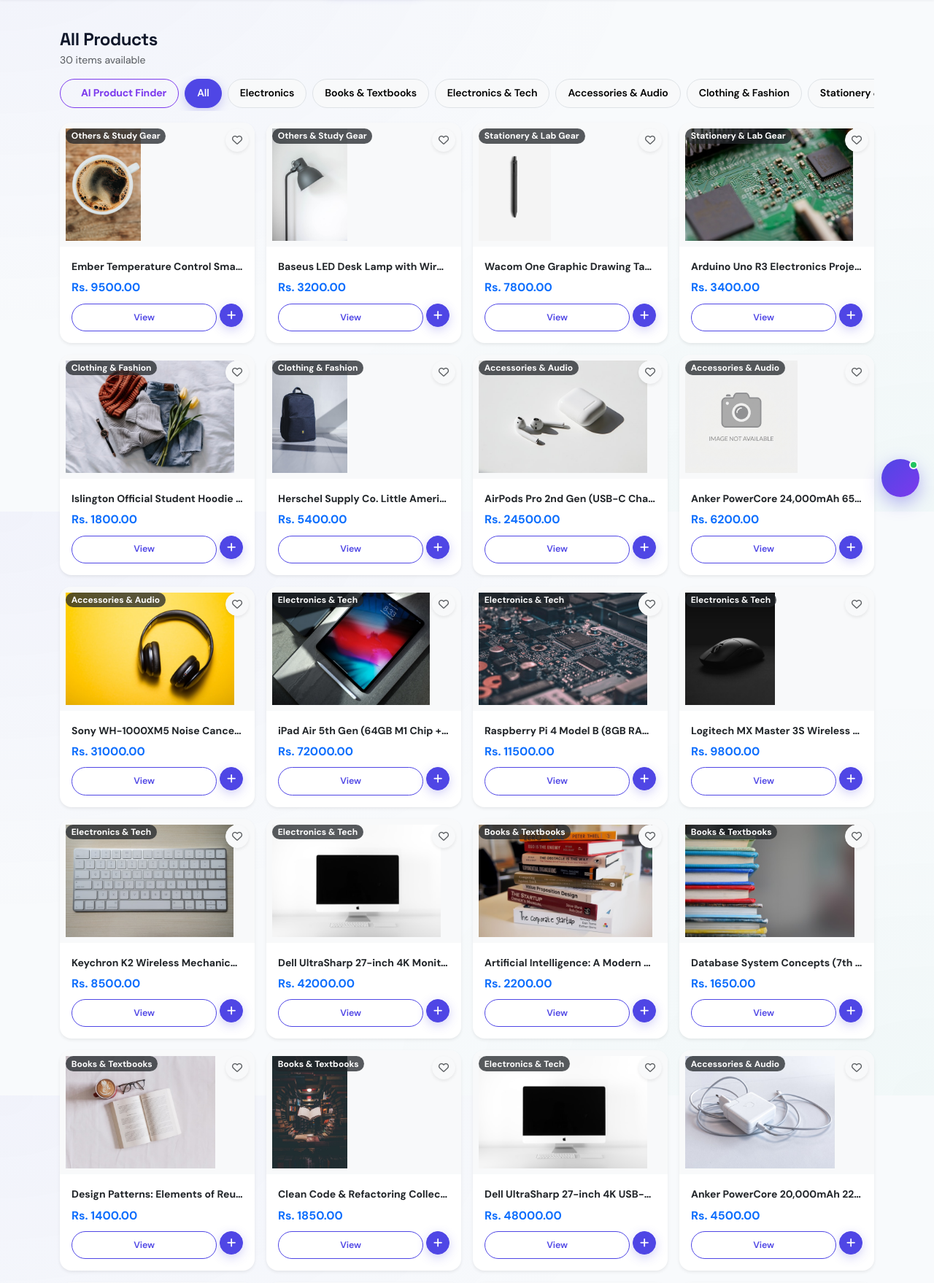
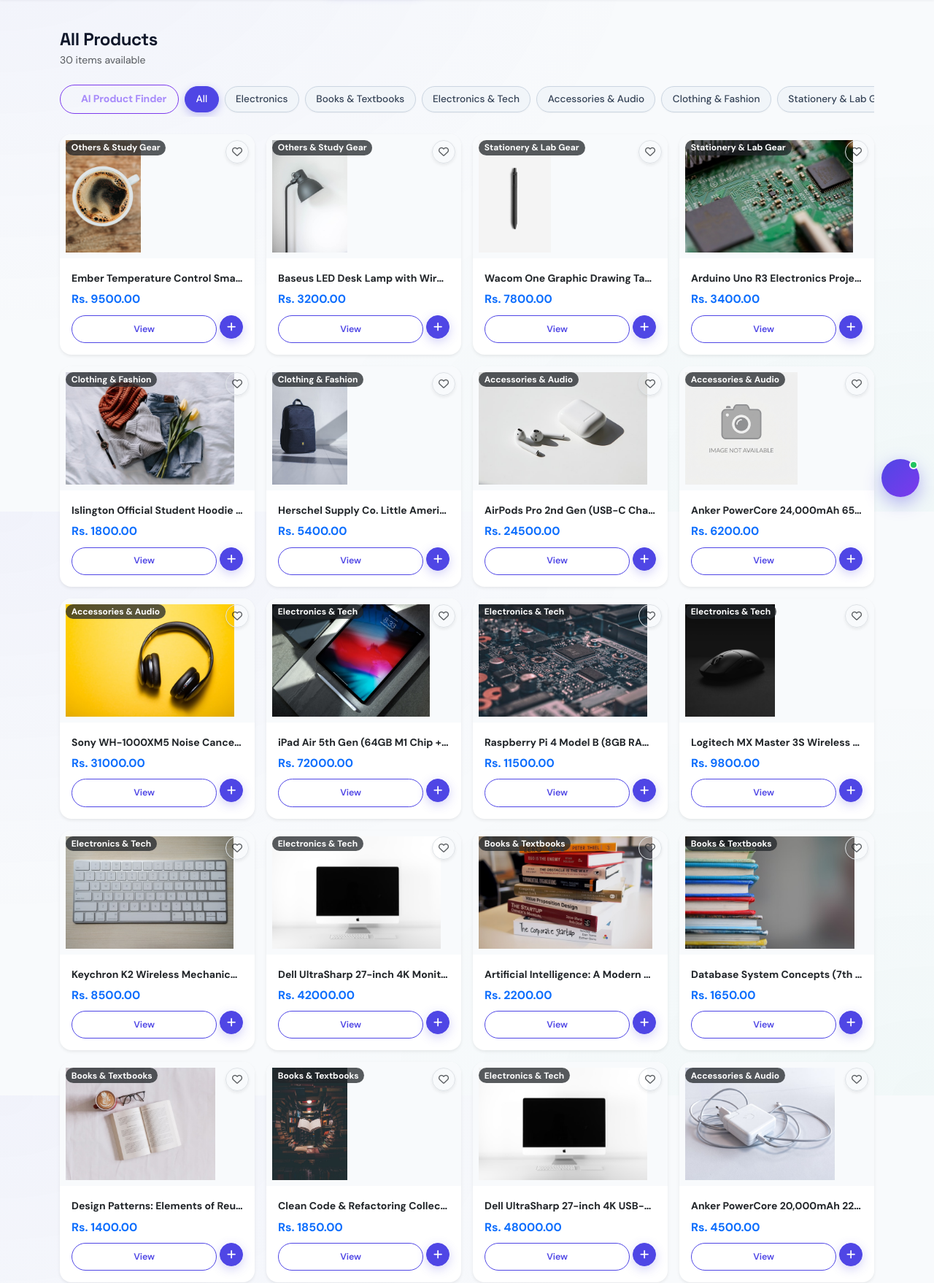
Before and after one commit to MaulikI8/summerclass, a Django app: page /products/ in a window 1280 px wide. Shown: the part 99-1857 px from the top of the page at 73% size. Run offline with Django 5.2, Linux system fonts and the light colour scheme; data comes from the database, SQL or seed files in the repository; tables that the repository leaves empty hold one stand-in row (values such as "Sample post"); grey boxes marked "Sample" are stand-in pictures; some libraries are stand-ins or nearby versions.

Commit message:
Fix dark mode styling, category chip contrast, and scrollbar track on store page

```diff
--- a/Templates/master/base.html
+++ b/Templates/master/base.html
@@ -64,7 +64,6 @@
     html[data-theme="dark"] .bg-light,
     html[data-theme="dark"] .bg-surface,
     html[data-theme="dark"] .card,
-    html[data-theme="dark"] .filter-chip,
     html[data-theme="dark"] .category-showcase-card,
     html[data-theme="dark"] .modal-content,
     html[data-bs-theme="dark"] main,
@@ -78,7 +77,6 @@
     html[data-bs-theme="dark"] .bg-light,
     html[data-bs-theme="dark"] .bg-surface,
     html[data-bs-theme="dark"] .card,
-    html[data-bs-theme="dark"] .filter-chip,
     html[data-bs-theme="dark"] .category-showcase-card,
     html[data-bs-theme="dark"] .modal-content {
         background: #0b0f1a !important;
@@ -92,6 +90,82 @@
     html[data-theme="dark"] .card,
     html[data-bs-theme="dark"] .card {
         background-color: #131827 !important;
+    }
+
+    html[data-theme="dark"] .bg-surface-elevated,
+    html[data-bs-theme="dark"] .bg-surface-elevated {
+        background-color: #1a2035 !important;
+    }
+    .bg-surface-elevated {
+        background-color: #f8fafc;
+    }
+
+    /* --- Scrollbar suppression utility --- */
+    .no-scrollbar {
+        -ms-overflow-style: none !important;
+        scrollbar-width: none !important;
+    }
+    .no-scrollbar::-webkit-scrollbar {
+        display: none !important;
+        width: 0 !important;
+        height: 0 !important;
+    }
+
+    /* --- Filter Chip Styles (Light & Dark) --- */
+    .filter-chip {
+        background-color: #f1f5f9;
+        border: 1px solid #cbd5e1;
+        color: #334155;
+        border-radius: 50rem;
+        padding: 0.35rem 0.9rem;
+        font-weight: 500;
+        font-size: 0.85rem;
+        text-decoration: none;
+        display: inline-flex;
+        align-items: center;
+        white-space: nowrap;
+        flex-shrink: 0;
+        transition: all 0.2s ease;
+    }
+    .filter-chip:hover {
+        background-color: #e2e8f0;
+        color: #0f172a;
+    }
+    .filter-chip.active {
+        background-color: #4f46e5 !important;
+        color: #ffffff !important;
+        border-color: #4f46e5 !important;
+    }
+
+    html[data-theme="dark"] .filter-chip,
+    html[data-bs-theme="dark"] .filter-chip {
+        background-color: #1a2035 !important;
+        border-color: #2a344d !important;
+        color: #cbd5e1 !important;
+    }
+    html[data-theme="dark"] .filter-chip:hover,
+    html[data-bs-theme="dark"] .filter-chip:hover {
+        background-color: #312e81 !important;
+        color: #a5b4fc !important;
+        border-color: #4338ca !important;
+    }
+
+    /* --- Global Dark Mode overrides for btn-light --- */
+    html[data-theme="dark"] .btn-light,
+    html[data-bs-theme="dark"] .btn-light,
+    html[data-theme="dark"] .btn-surface,
+    html[data-bs-theme="dark"] .btn-surface {
+        background-color: #1a2035 !important;
+        border-color: #2a344d !important;
+        color: #e2e8f0 !important;
+    }
+    html[data-theme="dark"] .btn-light:hover,
+    html[data-bs-theme="dark"] .btn-light:hover,
+    html[data-theme="dark"] .btn-surface:hover,
+    html[data-bs-theme="dark"] .btn-surface:hover {
+        background-color: #312e81 !important;
+        border-color: #4338ca !important;
+        color: #a5b4fc !important;
     }
 
     html[data-theme="dark"] h1, html[data-theme="dark"] h2, html[data-theme="dark"] h3,
--- a/Templates/products/products.html
+++ b/Templates/products/products.html
@@ -4,15 +4,17 @@
 
 {% block content %}
 <div class="container py-4">
-  <div class="d-flex justify-content-between align-items-center flex-wrap gap-2 mb-3">
+  <div class="d-flex justify-content-between align-items-center flex-wrap gap-3 mb-4">
     <div>
       <h4 class="fw-bold mb-0">{% if query %}Search: "{{ query }}"{% elif selected_category %}Category: {{ selected_category }}{% else %}All Products{% endif %}</h4>
       <small class="text-muted">{{ products|length }} item{{ products|length|pluralize }} available{% if query %} &bull; Ranked by AI relevance{% endif %}</small>
     </div>
-    <div class="d-flex gap-2 align-items-center overflow-auto py-1">
-      <a href="{% url 'ai_product_finder' %}" class="btn btn-sm btn-outline-purple rounded-pill px-3 fw-bold text-nowrap" style="color:#7c3aed;border-color:#7c3aed;"><i class="fas fa-sparkles me-1"></i> AI Product Finder</a>
-      <a href="{% url 'products' %}" class="btn btn-sm {% if not selected_category and not query %}btn-primary{% else %}btn-light border{% endif %} rounded-pill px-3 fw-semibold">All</a>
-      {% for cat in categories %}<a href="{% url 'products' %}?category={{ cat.name }}" class="btn btn-sm {% if selected_category == cat.name %}btn-primary{% else %}btn-light border{% endif %} rounded-pill px-3 fw-semibold text-nowrap">{{ cat.name }}</a>{% endfor %}
+    <div class="d-flex gap-2 align-items-center overflow-auto py-1 no-scrollbar" style="-ms-overflow-style:none; scrollbar-width:none;">
+      <a href="{% url 'ai_product_finder' %}" class="btn btn-sm btn-outline-purple rounded-pill px-3 fw-bold text-nowrap flex-shrink-0" style="color:#a78bfa;border-color:#7c3aed;"><i class="fas fa-sparkles me-1"></i> AI Product Finder</a>
+      <a href="{% url 'products' %}" class="filter-chip {% if not selected_category and not query %}active{% endif %}">All</a>
+      {% for cat in categories %}
+        <a href="{% url 'products' %}?category={{ cat.name }}" class="filter-chip {% if selected_category == cat.name %}active{% endif %}">{{ cat.name }}</a>
+      {% endfor %}
     </div>
   </div>
 
@@ -20,7 +22,7 @@
     {% for p in products %}
     <div class="col-lg-3 col-md-4 col-6">
       <div class="card h-100 border-0 shadow-sm rounded-4 overflow-hidden bg-surface" style="transition: transform 0.2s ease, box-shadow 0.2s ease;">
-        <div class="position-relative bg-light text-center p-2" style="height:170px;">
+        <div class="position-relative p-2 text-center bg-surface-elevated rounded-top-4" style="height:170px;">
           <a href="{% url 'product_detail' p.id %}">
             <img src="{% if p.product_image %}{{ p.product_image.url }}{% else %}{% static 'images/default.jpg' %}{% endif %}" class="img-fluid h-100 object-fit-contain" alt="{{ p.name }}" loading="lazy" onerror="this.onerror=null; this.src='{% static 'images/default.jpg' %}';"/>
           </a>
@@ -30,13 +32,13 @@
           {% elif p.stock <= 0 %}
           <span class="badge bg-danger position-absolute bottom-0 start-0 m-2 rounded-pill small">Sold Out</span>
           {% endif %}
-          <button type="button" class="btn btn-sm btn-light rounded-circle position-absolute top-0 end-0 m-2 shadow-sm p-1 d-flex align-items-center justify-content-center" style="width:32px;height:32px;" onclick="toggleWishlist('{{ p.id }}', this)" aria-label="Toggle wishlist item">
+          <button type="button" class="btn btn-sm btn-surface rounded-circle position-absolute top-0 end-0 m-2 shadow-sm p-1 d-flex align-items-center justify-content-center border" style="width:32px;height:32px;" onclick="toggleWishlist('{{ p.id }}', this)" aria-label="Toggle wishlist item">
             <i class="{% if p.id in wishlist_ids %}fas fa-heart text-danger{% else %}far fa-heart text-muted{% endif %}"></i>
           </button>
         </div>
         <div class="card-body p-3 d-flex flex-column justify-content-between">
           <div>
-            <a href="{% url 'product_detail' p.id %}" class="fw-bold text-dark text-decoration-none small text-truncate d-block" title="{{ p.name }}">{{ p.name }}</a>
+            <a href="{% url 'product_detail' p.id %}" class="fw-bold text-body text-decoration-none small text-truncate d-block" title="{{ p.name }}">{{ p.name }}</a>
             <div class="fw-bold text-primary mt-1">Rs. {{ p.price|floatformat:2 }}</div>
           </div>
           <div class="d-flex gap-1 mt-2">
@@ -51,9 +53,9 @@
       </div>
     </div>
     {% empty %}
-    <div class="col-12 text-center py-5 text-muted bg-white rounded-4 border">
+    <div class="col-12 text-center py-5 text-muted bg-surface rounded-4 border">
       <i class="fas fa-search display-6 text-muted mb-2 d-block"></i>
-      <h5 class="fw-bold text-dark mb-1">No products found</h5>
+      <h5 class="fw-bold text-body mb-1">No products found</h5>
       <p class="mb-3 small">Try searching with different terms or explore all items.</p>
       <a href="{% url 'products' %}" class="btn btn-primary btn-sm rounded-pill px-4 fw-semibold">View All Items</a>
     </div>
```
